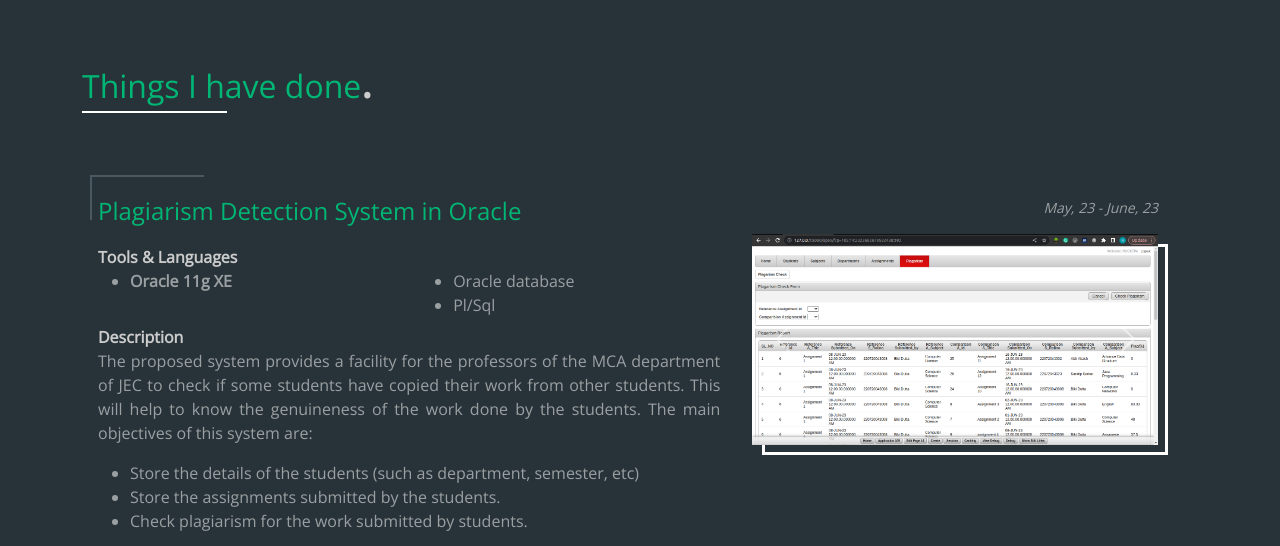
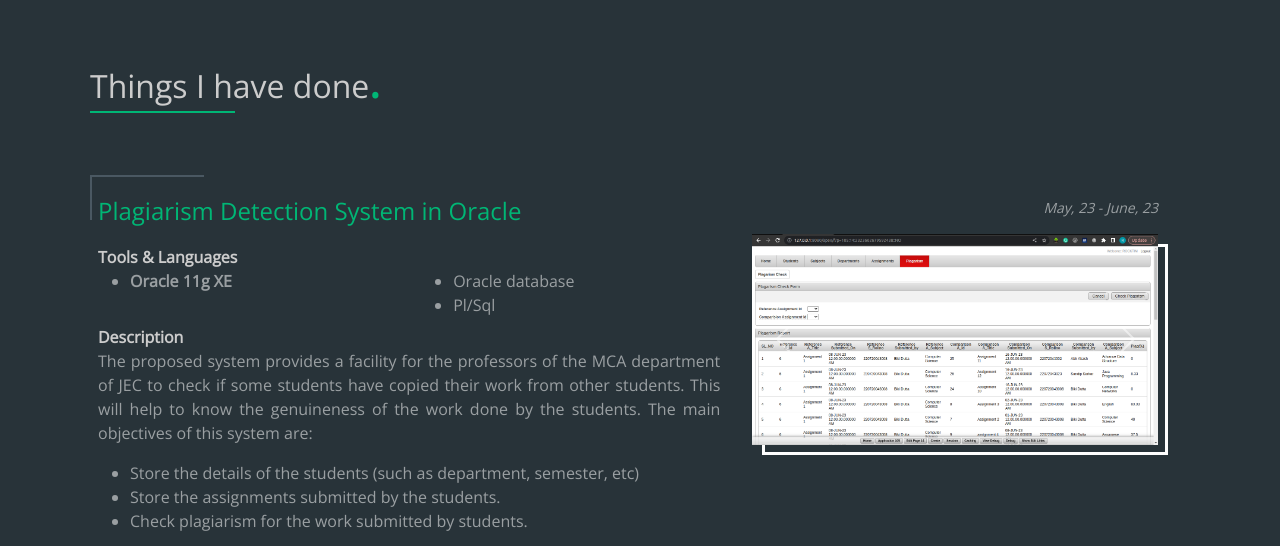
Before and after one commit to RocktimSharma/my-portfolio, a plain HTML site: page work.html in a window 1280 px wide. Shown: the part 52-598 px from the top of the page. Drawn offline with nearby package versions, Linux system fonts and the light colour scheme; a web font is replaced by a local one.

Commit message:
third work

```diff
--- a/css/style.css
+++ b/css/style.css
@@ -185,6 +185,13 @@ hr{
   background-color: #ffffff; /* Adjust the color as needed */
   animation: heading-underline-animation 2s ease-in-out forwards;
   animation-delay: 3s;
+}
+
+.heading-reverse::after {
+
+
+  background-color: #00B675 !important; /* Adjust the color as needed */
+
 }
 
 
--- a/work.html
+++ b/work.html
@@ -171,7 +171,7 @@
 
 
           <div class="container my-5 ">
-            <p class="fs-2 primary-text heading">Things I have done<span class="secondary-text fs-1 fw-bold">.</span></p>
+            <p class="fs-2 secondary-text heading heading-reverse ms-2">Things I have done<span class="primary-text fs-1 fw-bold">.</span></p>
             <div class="row mt-5 project fade-element p-3">
               <div class="col-sm-7">
                 <p class="fs-4 primary-text">Plagiarism Detection System in Oracle</p>
```
Also changed, not shown: home.html (+1 -1 lines).
